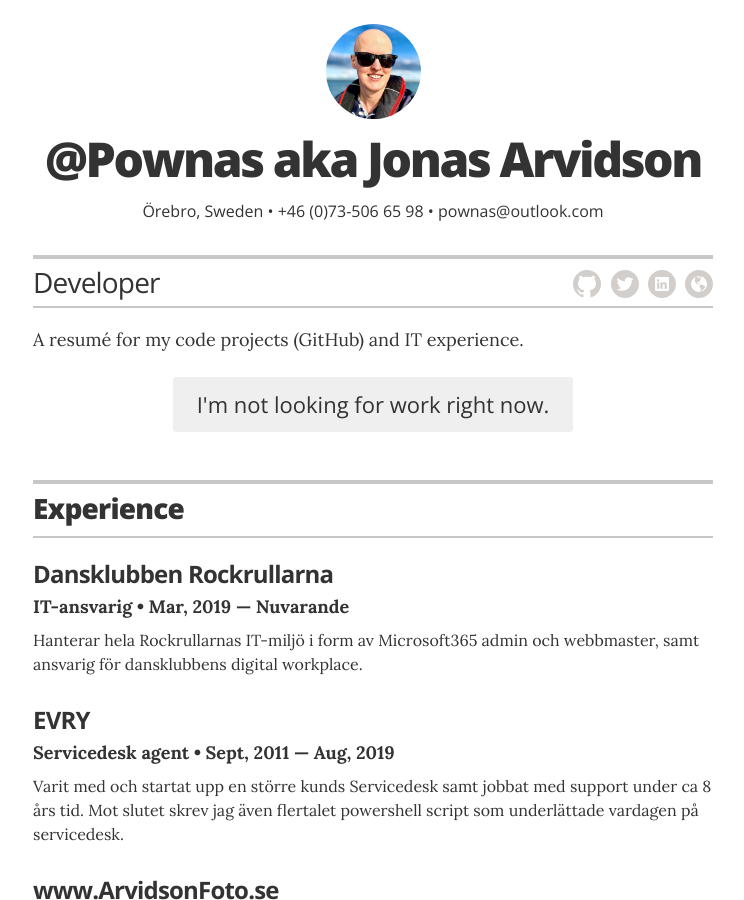
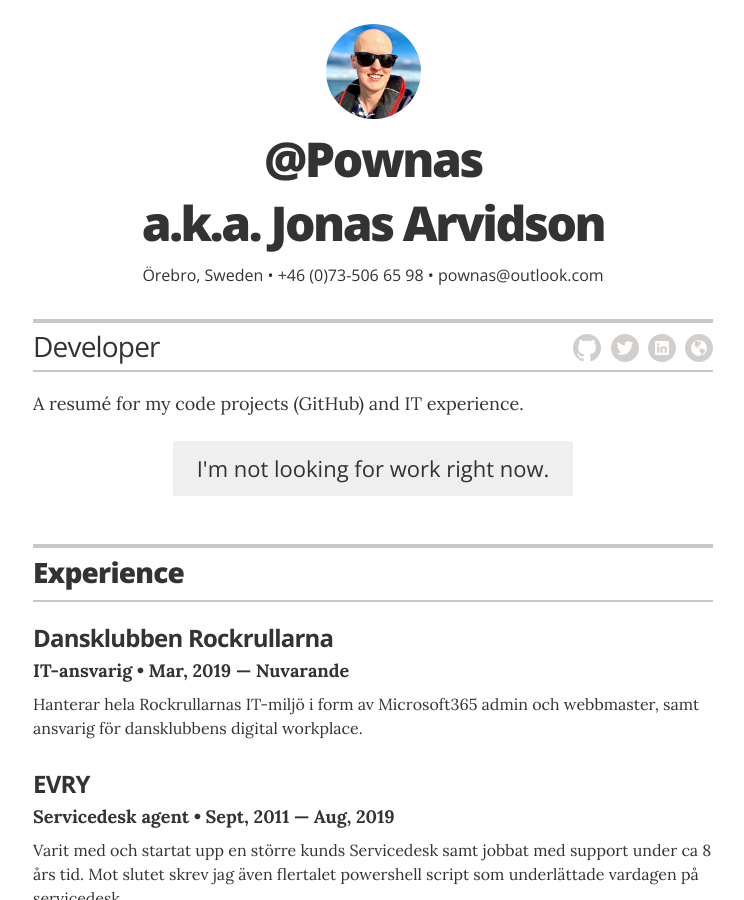
Before and after one commit to pownas/CV, a Jekyll site: the page built from index.html, in a window 1280 px wide and 900 px high. Shown: the whole window, without its empty margins (267-1011 px from the left). Built offline with Jekyll 4.4.1, drawn with Linux system fonts in a browser that asks for light colours.

Commit message:
Add a.k.a. as h3-tag

```diff
--- a/_config.yml
+++ b/_config.yml
@@ -10,7 +10,8 @@ sass:
 
 # Resume settings
 resume_avatar:                  "true"
-resume_name:                    "@Pownas aka Jonas Arvidson"
+resume_name:                    "@Pownas"
+resume_full_name:               "Jonas Arvidson"
 resume_title:                   "Developer"
 
 # used for the contact button in _layouts/resume.html
--- a/_layouts/resume.html
+++ b/_layouts/resume.html
@@ -18,6 +18,7 @@
 
         <!-- Your name is defined in the _config.yml file -->
         <h1 class="header-name" itemprop="name">{{ site.resume_name }}</h1>
+        <h3 class="header-name" itemprop="name">a.k.a. {{ site.resume_full_name }}</h3>
 
         <!-- To display contact info here, change `display_header_contact_info` value in _config.yml to true -->
         {% if site.display_header_contact_info == 'true' %}
```
